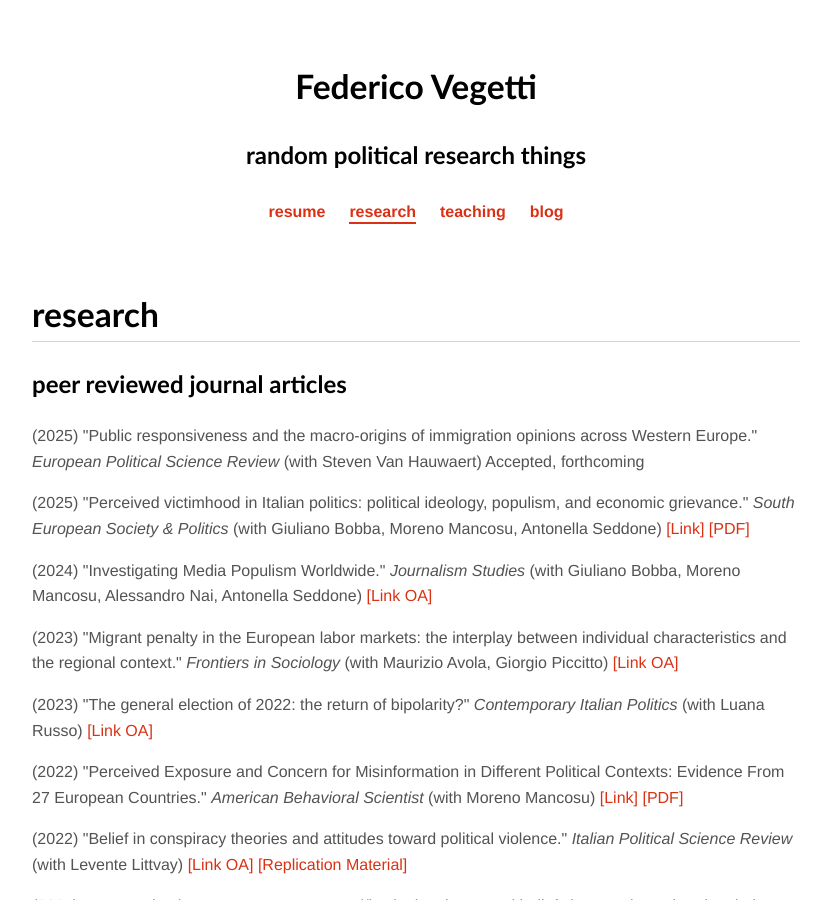
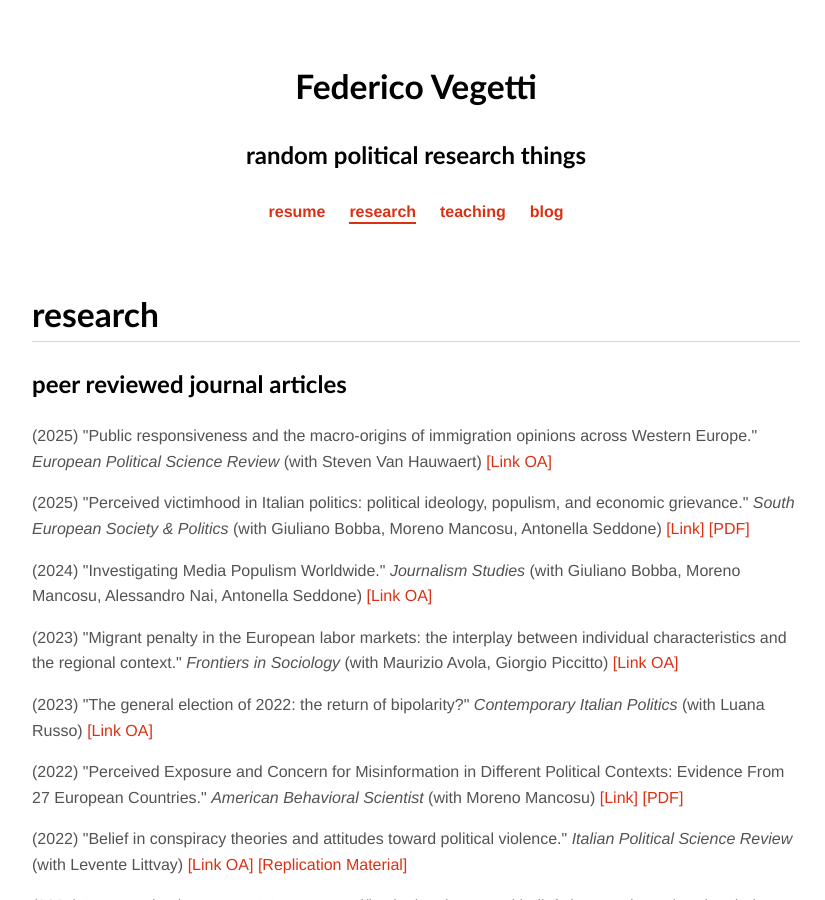
Before and after one commit to federicovegetti/federicovegetti.github.io, a Jekyll site: the page built from research/index.html, in a window 1280 px wide and 900 px high. Shown: the whole window, without its empty margins (224-1049 px from the left). Built offline with Jekyll 4.4.1, drawn with Linux system fonts in a browser that asks for light colours; nearby versions of some CDN libraries; a style sheet for code colours, icons or effects is not loaded.

Commit message:
updated publications

```diff
--- a/research/index.html
+++ b/research/index.html
@@ -9,7 +9,7 @@ permalink: research/
 <h2>peer reviewed journal articles</h2>
 
 	<p>(2025) "Public responsiveness and the macro-origins of immigration opinions across Western Europe." <i>European Political Science Review</i> (with Steven Van Hauwaert)
-	Accepted, forthcoming
+	<a href="https://doi.org/10.1017/S1755773925000037" target="_blank">[Link OA]</a>
 	</p>
 
 	<p>(2025) "Perceived victimhood in Italian politics: political ideology, populism, and economic grievance." <i>South European Society & Politics</i> (with Giuliano Bobba, Moreno Mancosu, Antonella Seddone)
```
